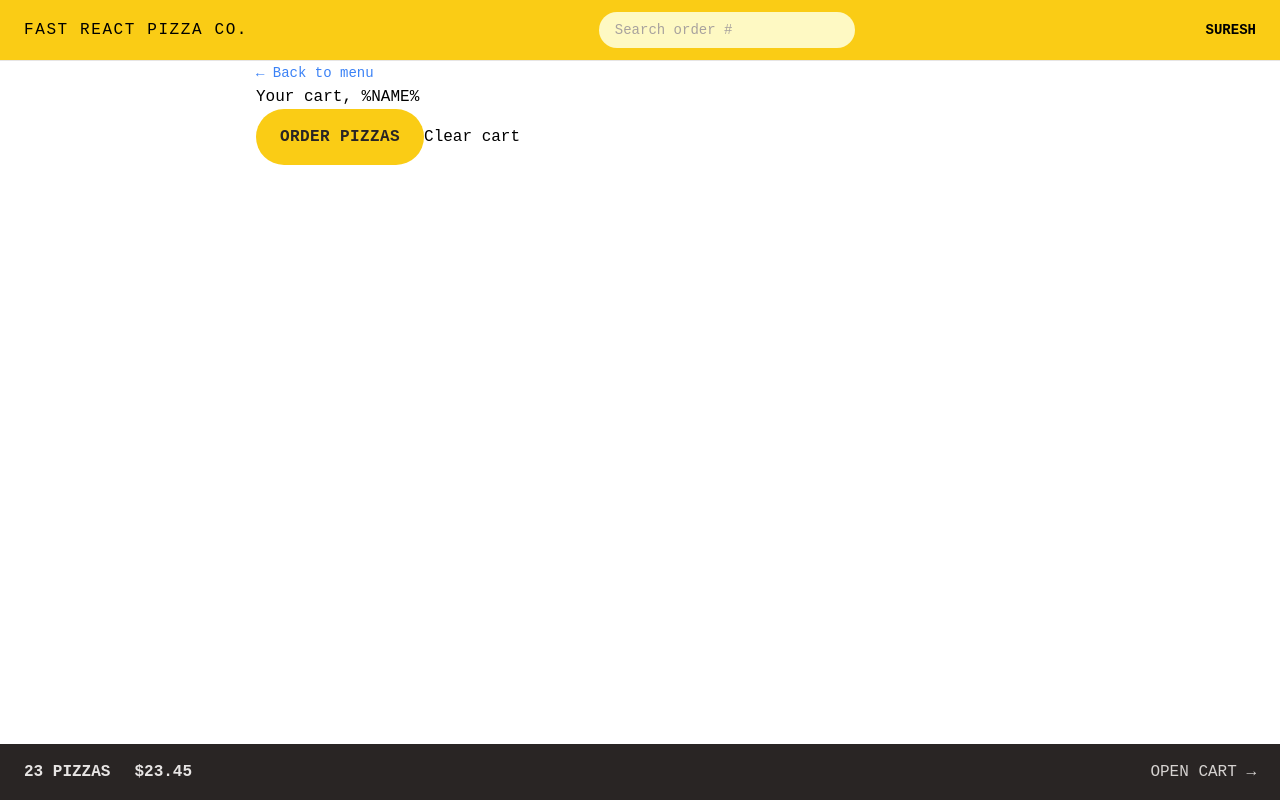
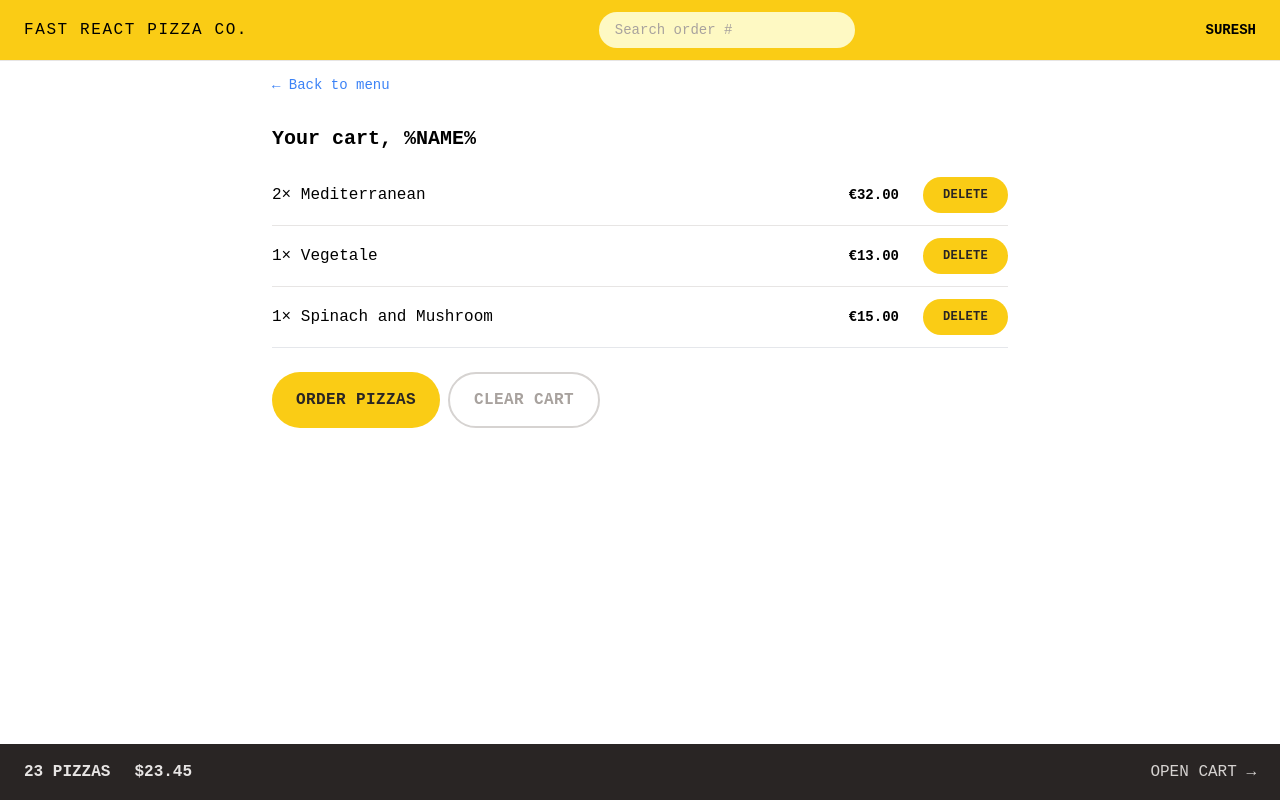
Before and after one commit to Reshpack/pizza-store, a React app: page /cart in a window 1280 px wide. Built offline with nearby package versions, Linux system fonts and the light colour scheme; the HTML template or start-up script is replaced by a standard one.

Commit message:
Add: styling Cart

```diff
--- a/src/features/cart/Cart.jsx
+++ b/src/features/cart/Cart.jsx
@@ -1,6 +1,7 @@
 import { Link } from "react-router-dom";
 import LinkButton from "../../ui/LinkButton";
 import Button from "../../ui/Button";
+import CartItem from "./CartItem";
 
 const fakeCart = [
   {
@@ -31,16 +32,21 @@
   console.log(cart);
 
   return (
-    <div>
+    <div className="px-4 py-3">
       <LinkButton to="/menu">&larr; Back to menu</LinkButton>
 
-      <h2>Your cart, %NAME%</h2>
+      <h2 className="mt-7 text-xl font-semibold">Your cart, %NAME%</h2>
+      <ul className="mt-3 divide-y divide-stone-200 border-b">
+        {cart.map((item) => (
+          <CartItem item={item} key={item.key} />
+        ))}
+      </ul>
 
-      <div>
+      <div className="mt-6 space-x-2">
         <Button to="/order/new" type="primary">
           Order pizzas
         </Button>
-        <button>Clear cart</button>
+        <Button type="secondary">Clear cart</Button>
       </div>
     </div>
   );
--- a/src/features/cart/CartItem.jsx
+++ b/src/features/cart/CartItem.jsx
@@ -1,13 +1,17 @@
+import Button from "../../ui/Button";
+import { formatCurrency } from "../../utils/helpers";
+
 function CartItem({ item }) {
   const { pizzaId, name, quantity, totalPrice } = item;
 
   return (
-    <li>
-      <p>
+    <li className="py-3 sm:flex sm:items-center sm:justify-between">
+      <p className="mb-1 sm:mb-0">
         {quantity}&times; {name}
       </p>
-      <div>
-        <p>{formatCurrency(totalPrice)}</p>
+      <div className="flex items-center justify-between sm:gap-6">
+        <p className="text-sm font-bold">{formatCurrency(totalPrice)}</p>
+        <Button type="small">Delete</Button>
       </div>
     </li>
   );
--- a/src/ui/Button.jsx
+++ b/src/ui/Button.jsx
@@ -7,6 +7,8 @@
   const styles = {
     primary: base + " px-4 py-3 md:px-6 md:py-4",
     small: base + " px-4 py-2 md:px-5 md:py-2.5 text-xs",
+    secondary:
+      "inline-block rounded-full border-2 border-stone-300 font-semibold uppercase tracking-wide text-stone-400 transition-colors duration-300 hover:bg-stone-300 hover:text-stone-800 focus:text-stone-800 focus:bg-stone-300 focus:outline-none focus:ring focus:ring-stone-200 focus:ring-offset-2 disabled:cursor-not-allowed px-4 py-2.5 md:px-6 md:py-3.5",
   };
 
   if (to)
```
